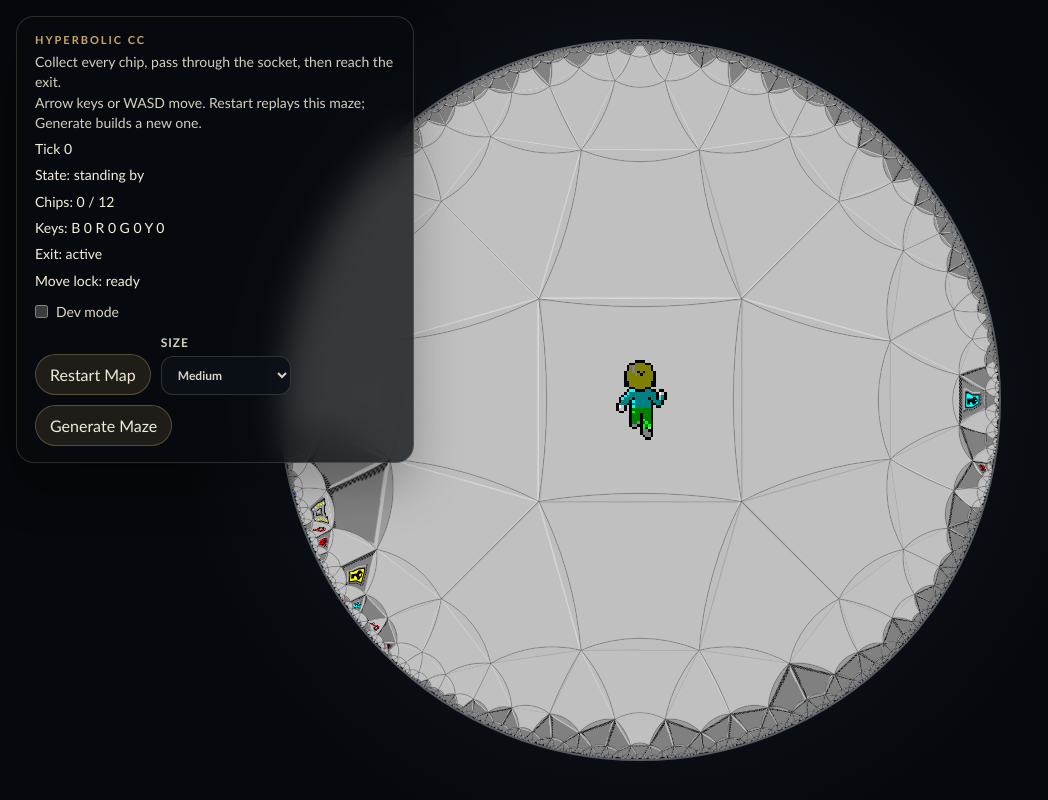
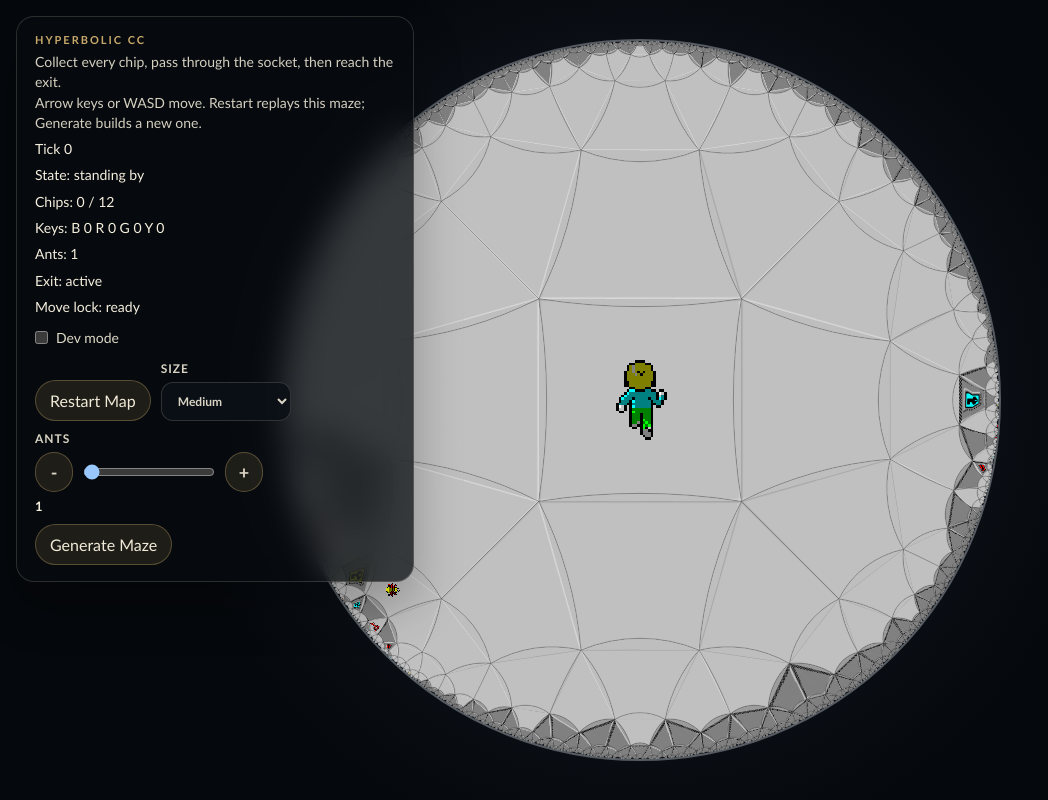
Before and after one commit to joshua-bone/hypercc, a React (Vite) app: page / in a window 1280 px wide. Shown: the whole page, without its empty margins (0-1048 px from the left). Built offline with nearby package versions, Linux system fonts and the light colour scheme.

Commit message:
Add ants and configurable ant spawns

```diff
--- a/src/grid45/adapters/canvasRenderer.ts
+++ b/src/grid45/adapters/canvasRenderer.ts
@@ -2,7 +2,7 @@ import { geodesicPolyline } from '../../hyper/geodesic'
 import { toCameraView } from '../domain/camera'
 import { doorColorFromFeature, keyColorFromFeature } from '../domain/model'
 import type { Grid45Tileset } from './spriteAtlas'
-import type { GameState, MazeCell } from '../domain/model'
+import type { AntState, Direction, GameState, MazeCell } from '../domain/model'
 
 type ScreenPoint = {
   x: number
@@ -83,6 +83,36 @@ function outlineBounds(outline: ProjectedOutline): { minX: number; minY: number;
   }
 
   return { minX, minY, maxX, maxY }
+}
+
+function directionFromViewDelta(dx: number, dy: number): Direction {
+  if (Math.abs(dx) > Math.abs(dy)) return dx >= 0 ? 'east' : 'west'
+  return dy >= 0 ? 'north' : 'south'
+}
+
+function shapeCenter(shape: ProjectedShape): ScreenPoint {
+  const sum = shape.corners.reduce(
+    (acc, corner) => ({
+      x: acc.x + corner.x,
+      y: acc.y + corner.y,
+    }),
+    { x: 0, y: 0 },
+  )
+  return {
+    x: sum.x / shape.corners.length,
+    y: sum.y / shape.corners.length,
+  }
+}
+
+function antSpriteFacing(ant: AntState, state: Pick<GameState, 'cameraAngle' | 'playerCellId' | 'world'>): Direction {
+  const antCell = state.world.cells[ant.cellId]
+  const targetId = antCell.exits[ant.facing]
+  if (targetId === null) return ant.facing
+
+  const playerCenter = state.world.cells[state.playerCellId].center
+  const antView = toCameraView(antCell.center, playerCenter, state.cameraAngle)
+  const targetView = toCameraView(state.world.cells[targetId].center, playerCenter, state.cameraAngle)
+  return directionFromViewDelta(targetView.x - antView.x, targetView.y - antView.y)
 }
 
 function traceCellPath(ctx: CanvasRenderingContext2D, outline: ProjectedOutline): void {
@@ -337,6 +367,31 @@ export function renderGrid45Scene(
     }
   }
 
+  for (const ant of state.ants) {
+    const antShape = projectedCells[ant.cellId]?.shape
+    if (!antShape) continue
+
+    const antCenter = shapeCenter(antShape)
+    const { minX, minY, maxX, maxY } = outlineBounds(antShape.outline)
+    const spriteSize = Math.max(18, Math.min(54, Math.min(maxX - minX, maxY - minY) * 0.3))
+
+    if (tileset) {
+      ctx.imageSmoothingEnabled = false
+      ctx.drawImage(
+        tileset.antSprites[antSpriteFacing(ant, state)],
+        antCenter.x - spriteSize / 2,
+        antCenter.y - spriteSize / 2,
+        spriteSize,
+        spriteSize,
+      )
+    } else {
+      ctx.fillStyle = '#7b311d'
+      ctx.beginPath()
+      ctx.arc(antCenter.x, antCenter.y, Math.max(3, spriteSize * 0.18), 0, 2 * Math.PI)
+      ctx.fill()
+    }
+  }
+
   const playerShape = projectedCells[playerCell.id].shape
   if (!tileset) fillCell(ctx, playerShape.outline, '#ffd166')
 
--- a/src/grid45/adapters/spriteAtlas.ts
+++ b/src/grid45/adapters/spriteAtlas.ts
@@ -15,6 +15,7 @@ export type Grid45Tileset = {
   keys: Record<KeyColor, HTMLCanvasElement>
   doors: Record<KeyColor, HTMLCanvasElement>
   playerSprites: Record<Direction, HTMLCanvasElement>
+  antSprites: Record<Direction, HTMLCanvasElement>
 }
 
 const playerTileRows: Record<Direction, number> = {
@@ -36,6 +37,13 @@ const doorTileRows: Record<KeyColor, number> = {
   red: 8,
   green: 9,
   yellow: 10,
+}
+
+const antTileRows: Record<Direction, number> = {
+  north: 1,
+  east: 2,
+  south: 3,
+  west: 4,
 }
 
 function createCanvas(width: number, height: number): HTMLCanvasElement {
@@ -127,5 +135,11 @@ export async function loadGrid45Tileset(src = DEFAULT_TILESET_URL): Promise<Grid
       south: applyMask(drawTile(image, { col: 10, row: playerTileRows.south }), drawTile(image, { col: 13, row: playerTileRows.south })),
       west: applyMask(drawTile(image, { col: 10, row: playerTileRows.west }), drawTile(image, { col: 13, row: playerTileRows.west })),
     },
+    antSprites: {
+      north: applyMask(drawTile(image, { col: 8, row: antTileRows.north }), drawTile(image, { col: 11, row: antTileRows.north })),
+      east: applyMask(drawTile(image, { col: 8, row: antTileRows.east }), drawTile(image, { col: 11, row: antTileRows.east })),
+      south: applyMask(drawTile(image, { col: 8, row: antTileRows.south }), drawTile(image, { col: 11, row: antTileRows.south })),
+      west: applyMask(drawTile(image, { col: 8, row: antTileRows.west }), drawTile(image, { col: 11, row: antTileRows.west })),
+    },
   }
 }
--- a/src/grid45/application/createGrid45Session.ts
+++ b/src/grid45/application/createGrid45Session.ts
@@ -1,6 +1,6 @@
 import { createInitialGameState, advanceGame } from '../domain/engine'
 import type { GameState, MoveIntent } from '../domain/model'
-import { createGrid45World, defaultWorldSize, type WorldSize } from '../domain/world'
+import { createGrid45World, defaultAntCount, defaultWorldSize, type WorldSize } from '../domain/world'
 import type { ClockPort, SeedPort } from './ports'
 
 export type Grid45Session = {
@@ -8,7 +8,7 @@ export type Grid45Session = {
   subscribe(listener: (state: GameState) => void): () => void
   setIntent(intent: MoveIntent): void
   restart(): void
-  reset(size?: WorldSize): void
+  reset(size?: WorldSize, antCount?: number): void
   start(): void
   stop(): void
 }
@@ -17,13 +17,15 @@ type CreateGrid45SessionOptions = {
   clock: ClockPort
   seedPort: SeedPort
   initialWorldSize?: WorldSize
+  initialAntCount?: number
 }
 
 export function createGrid45Session(options: CreateGrid45SessionOptions): Grid45Session {
-  const { clock, seedPort, initialWorldSize = defaultWorldSize } = options
+  const { clock, seedPort, initialWorldSize = defaultWorldSize, initialAntCount = defaultAntCount } = options
   const listeners = new Set<(state: GameState) => void>()
   let worldSize = initialWorldSize
-  const createWorld = () => createGrid45World({ seed: seedPort.nextSeed(), size: worldSize })
+  let antCount = initialAntCount
+  const createWorld = () => createGrid45World({ seed: seedPort.nextSeed(), size: worldSize, antCount })
   let currentWorld = createWorld()
 
   let state = createInitialGameState(currentWorld)
@@ -45,11 +47,11 @@ export function createGrid45Session(options: CreateGrid45SessionOptions): Grid45
   const tick = () => {
     state = advanceGame(state, pendingIntent)
     emit()
-    if (state.levelComplete) haltClock()
+    if (state.levelComplete || state.playerDead) haltClock()
   }
 
   const beginTicking = () => {
-    if (running || state.levelComplete) return
+    if (running || state.levelComplete || state.playerDead) return
     running = true
     stopClock = clock.start(tick)
   }
@@ -67,9 +69,9 @@ export function createGrid45Session(options: CreateGrid45SessionOptions): Grid45
     },
     setIntent(intent) {
       pendingIntent = intent
-      if (!running && intent !== 'stay' && !state.levelComplete) {
+      if (!running && intent !== 'stay' && !state.levelComplete && !state.playerDead) {
         tick()
-        if (!state.levelComplete) beginTicking()
+        if (!state.levelComplete && !state.playerDead) beginTicking()
       }
     },
     restart() {
@@ -78,8 +80,9 @@ export function createGrid45Session(options: CreateGrid45SessionOptions): Grid45
       state = createInitialGameState(currentWorld)
       emit()
     },
-    reset(size = worldSize) {
+    reset(size = worldSize, nextAntCount = antCount) {
       worldSize = size
+      antCount = nextAntCount
       haltClock()
       pendingIntent = 'stay'
       currentWorld = createWorld()
--- a/src/grid45/domain/engine.ts
+++ b/src/grid45/domain/engine.ts
@@ -1,6 +1,33 @@
 import { cameraAngleForMove } from './camera'
 import { resolveCameraRelativeExits } from './directions'
-import { createEmptyKeyInventory, doorColorFromFeature, keyColorFromFeature, type GameState, type MazeWorld, type MoveIntent, type TickOutcome } from './model'
+import {
+  createEmptyKeyInventory,
+  doorColorFromFeature,
+  keyColorFromFeature,
+  type AntState,
+  type Direction,
+  type GameState,
+  type MazeWorld,
+  type MoveIntent,
+  type TickOutcome,
+} from './model'
+
+const antTurnPriority: Record<Direction, Direction[]> = {
+  north: ['west', 'north', 'east', 'south'],
+  east: ['north', 'east', 'south', 'west'],
+  south: ['east', 'south', 'west', 'north'],
+  west: ['south', 'west', 'north', 'east'],
+}
+
+type AntTraversalState = Pick<
+  GameState,
+  'world' | 'remainingChipCellIds' | 'collectedKeyCellIds' | 'openedDoorCellIds' | 'socketCleared'
+>
+
+type AntAdvanceResult = {
+  ants: AntState[]
+  playerDead: boolean
+}
 
 export function createInitialGameState(world: MazeWorld): GameState {
   return {
@@ -11,11 +38,13 @@ export function createInitialGameState(world: MazeWorld): GameState {
     recoveryTicks: 0,
     lastIntent: 'stay',
     lastOutcome: 'resting',
+    ants: world.initialAnts.map((ant) => ({ ...ant })),
     remainingChipCellIds: new Set(world.chipCellIds),
     collectedKeyCellIds: new Set<number>(),
     openedDoorCellIds: new Set<number>(),
     keyInventory: createEmptyKeyInventory(),
     socketCleared: false,
+    playerDead: false,
     levelComplete: false,
     world,
   }
@@ -30,17 +59,102 @@ function canEnterCell(state: GameState, targetId: number): boolean {
   return true
 }
 
+function antCanEnterCell(
+  state: AntTraversalState,
+  targetId: number,
+  playerCellId: number,
+  occupiedCellIds: Set<number>,
+): boolean {
+  if (targetId === playerCellId) return true
+  if (occupiedCellIds.has(targetId)) return false
+
+  const cell = state.world.cells[targetId]
+  if (cell.kind !== 'floor') return false
+
+  const doorColor = doorColorFromFeature(cell.feature)
+  if (doorColor !== null) return state.openedDoorCellIds.has(targetId)
+  if (cell.feature === 'socket') return state.socketCleared
+  if (cell.feature === 'chip') return !state.remainingChipCellIds.has(targetId)
+
+  const keyColor = keyColorFromFeature(cell.feature)
+  if (keyColor !== null) return state.collectedKeyCellIds.has(targetId)
+
+  return cell.feature === 'none'
+}
+
+function advanceAnts(
+  state: AntTraversalState,
+  ants: AntState[],
+  playerCellId: number,
+): AntAdvanceResult {
+  const nextAnts: AntState[] = []
+  const occupiedCellIds = new Set(ants.map((ant) => ant.cellId))
+
+  for (let antIndex = 0; antIndex < ants.length; antIndex += 1) {
+    const ant = ants[antIndex]
+    occupiedCellIds.delete(ant.cellId)
+
+    if (ant.recoveryTicks > 0) {
+      nextAnts.push({
+        ...ant,
+        recoveryTicks: ant.recoveryTicks - 1,
+      })
+      occupiedCellIds.add(ant.cellId)
+      continue
+    }
+
+    const cell = state.world.cells[ant.cellId]
+    let moved = false
+
+    for (const direction of antTurnPriority[ant.facing]) {
+      const targetId = cell.exits[direction]
+      if (targetId === null || !antCanEnterCell(state, targetId, playerCellId, occupiedCellIds)) continue
+
+      const nextAnt = {
+        ...ant,
+        cellId: targetId,
+        facing: direction,
+        recoveryTicks: 1,
+      }
+      nextAnts.push(nextAnt)
+
+      if (targetId === playerCellId) {
+        return {
+          ants: [...nextAnts, ...ants.slice(antIndex + 1).map((remainingAnt) => ({ ...remainingAnt }))],
+          playerDead: true,
+        }
+      }
+
+      occupiedCellIds.add(targetId)
+      moved = true
+      break
+    }
+
+    if (moved) continue
+
+    nextAnts.push({ ...ant })
+    occupiedCellIds.add(ant.cellId)
+  }
+
+  return {
+    ants: nextAnts,
+    playerDead: false,
+  }
+}
+
 export function advanceGame(state: GameState, intent: MoveIntent): GameState {
   let playerCellId = state.playerCellId
   let playerFacing = state.playerFacing
   let cameraAngle = state.cameraAngle
   let recoveryTicks = state.recoveryTicks
   let lastOutcome: TickOutcome = 'resting'
+  let ants = state.ants
   let remainingChipCellIds = state.remainingChipCellIds
   let collectedKeyCellIds = state.collectedKeyCellIds
   let openedDoorCellIds = state.openedDoorCellIds
   let keyInventory = state.keyInventory
   let socketCleared = state.socketCleared
+  let playerDead = state.playerDead
   let levelComplete = state.levelComplete
 
   if (levelComplete) {
@@ -48,6 +162,14 @@ export function advanceGame(state: GameState, intent: MoveIntent): GameState {
       ...state,
       lastIntent: intent,
       lastOutcome: 'completed',
+    }
+  }
+
+  if (playerDead) {
+    return {
+      ...state,
+      lastIntent: intent,
+      lastOutcome: 'dead',
     }
   }
 
@@ -75,6 +197,12 @@ export function advanceGame(state: GameState, intent: MoveIntent): GameState {
       cameraAngle = cameraAngleForMove(state.world.cells[playerCellId].center, targetCell.center, intent)
       playerCellId = targetId
 
+      const collidedWithAnt = state.ants.some((ant) => ant.cellId === targetId)
+      if (collidedWithAnt) {
+        playerDead = true
+        lastOutcome = 'dead'
+        recoveryTicks = 0
+      } else {
         if (state.remainingChipCellIds.has(targetId)) {
           remainingChipCellIds = new Set(state.remainingChipCellIds)
           remainingChipCellIds.delete(targetId)
@@ -95,9 +223,30 @@ export function advanceGame(state: GameState, intent: MoveIntent): GameState {
         levelComplete = targetId === state.world.exitCellId
         recoveryTicks = levelComplete ? 0 : 1
         lastOutcome = levelComplete ? 'completed' : 'moved'
+      }
     } else {
       playerFacing = intent
       lastOutcome = 'blocked'
+    }
+  }
+
+  if (!playerDead && !levelComplete) {
+    const antAdvance = advanceAnts(
+      {
+        world: state.world,
+        remainingChipCellIds,
+        collectedKeyCellIds,
+        openedDoorCellIds,
+        socketCleared,
+      },
+      ants,
+      playerCellId,
+    )
+    ants = antAdvance.ants
+    if (antAdvance.playerDead) {
+      playerDead = true
+      recoveryTicks = 0
+      lastOutcome = 'dead'
     }
   }
 
@@ -110,11 +259,13 @@ export function advanceGame(state: GameState, intent: MoveIntent): GameState {
     recoveryTicks,
     lastIntent: intent,
     lastOutcome,
+    ants,
     remainingChipCellIds,
     collectedKeyCellIds,
     openedDoorCellIds,
     keyInventory,
     socketCleared,
+    playerDead,
     levelComplete,
   }
 }
--- a/src/grid45/domain/world.ts
+++ b/src/grid45/domain/world.ts
@@ -22,6 +22,7 @@ const WORLD_GENERATION_ATTEMPTS = 120
 const GATE_CANDIDATE_LIMIT = 20
 const FRONTIER_SAMPLE_COUNT = 6
 const DEFAULT_WORLD_SIZE: WorldSize = 'medium'
+const DEFAULT_ANT_COUNT = 1
 const KEY_COLORS: KeyColor[] = ['blue', 'red', 'yellow', 'green']
 
 export const worldSizes = ['tiny', 'small', 'medium', 'large', 'huge'] as const
@@ -80,10 +81,12 @@ const worldSizeConfigs: Record<WorldSize, WorldSizeConfig> = {
 }
 
 export const defaultWorldSize = DEFAULT_WORLD_SIZE
+export const defaultAntCount = DEFAULT_ANT_COUNT
 
 type CreateGrid45WorldOptions = {
   seed: number
   size?: WorldSize
+  antCount?: number
   maxCells?: number
   maxCenterRadius?: number
 }
@@ -1124,8 +1127,33 @@ function rotateCell(cell: HyperCell): Pick<MazeCell, 'id' | 'center' | 'vertices
   }
 }
 
+function buildInitialAnts(cells: MazeCell[], startCellId: number, antCount: number, seed: number): MazeWorld['initialAnts'] {
+  if (antCount <= 0) return []
+
+  const rng = mulberry32(seed)
+  const candidateCellIds = cells
+    .filter((cell) => cell.kind === 'floor' && cell.feature === 'none' && cell.id !== startCellId)
+    .map((cell) => cell.id)
+
+  for (let index = candidateCellIds.length - 1; index > 0; index -= 1) {
+    const swapIndex = Math.floor(rng() * (index + 1))
+    const temp = candidateCellIds[index]
+    candidateCellIds[index] = candidateCellIds[swapIndex]
+    candidateCellIds[swapIndex] = temp
+  }
+
+  const spawnCount = Math.min(Math.max(0, Math.floor(antCount)), candidateCellIds.length)
+  return candidateCellIds.slice(0, spawnCount).map((cellId, id) => ({
+    id,
+    cellId,
+    facing: directions[Math.floor(rng() * directions.length)],
+    recoveryTicks: 0,
+  }))
+}
+
 export function createGrid45World(options: CreateGrid45WorldOptions): MazeWorld {
   const size = options.size ?? DEFAULT_WORLD_SIZE
+  const antCount = Math.max(0, Math.floor(options.antCount ?? DEFAULT_ANT_COUNT))
   const config = worldSizeConfigs[size]
   const maxCells = options.maxCells ?? config.maxCells
   const maxCenterRadius = options.maxCenterRadius ?? config.maxCenterRadius
@@ -1175,17 +1203,20 @@ export function createGrid45World(options: CreateGrid45WorldOptions): MazeWorld
       continue
     }
 
+    const cells = draftCells.map((cell) => ({
+      ...cell,
+      kind: roomLayout.layout?.cellKinds[cell.id] ?? 'wall',
+      feature: progression.layout?.cellFeatures[cell.id] ?? 'none',
+    }))
+
     return {
       startCellId,
       chipCellIds: progression.layout.chipCellIds,
       socketCellId: progression.layout.socketCellId,
       exitCellId: progression.layout.exitCellId,
       areaDag: progression.layout.areaDag,
-      cells: draftCells.map((cell) => ({
-        ...cell,
-        kind: roomLayout.layout?.cellKinds[cell.id] ?? 'wall',
-        feature: progression.layout?.cellFeatures[cell.id] ?? 'none',
-      })),
+      initialAnts: buildInitialAnts(cells, startCellId, antCount, mixSeed(attemptSeed, 811)),
+      cells,
     }
   }
 
--- a/src/grid45/ui/Grid45App.tsx
+++ b/src/grid45/ui/Grid45App.tsx
@@ -5,7 +5,10 @@ import { createIntervalClock } from '../adapters/intervalClock'
 import { attachKeyboardIntent } from '../adapters/keyboardIntent'
 import { loadGrid45Tileset, type Grid45Tileset } from '../adapters/spriteAtlas'
 import { keyColors, type GameState, type KeyColor } from '../domain/model'
-import { defaultWorldSize, worldSizes, type WorldSize } from '../domain/world'
+import { defaultAntCount, defaultWorldSize, worldSizes, type WorldSize } from '../domain/world'
+
+const MIN_ANT_COUNT = 0
+const MAX_ANT_COUNT = 128
 
 const keyLabels: Record<KeyColor, string> = {
   blue: 'B',
@@ -40,12 +43,15 @@ function createSession(): Grid45Session {
       nextSeed,
     },
     initialWorldSize: defaultWorldSize,
+    initialAntCount: defaultAntCount,
   })
 }
 
 function describeOutcome(snapshot: GameState): string {
   if (snapshot.levelComplete) return 'You Win!'
+  if (snapshot.playerDead) return 'You Died!'
   if (snapshot.lastOutcome === 'completed') return 'You Win!'
+  if (snapshot.lastOutcome === 'dead') return 'You Died!'
   if (snapshot.lastOutcome === 'locked') return 'cooldown tick'
   if (snapshot.lastOutcome === 'moved') return `moved ${snapshot.lastIntent}`
   if (snapshot.lastOutcome === 'blocked') return `blocked ${snapshot.lastIntent}`
@@ -170,9 +176,11 @@ export default function Grid45App() {
   const [tileset, setTileset] = useState<Grid45Tileset | null>(null)
   const [showDagValidator, setShowDagValidator] = useState(false)
   const [worldSize, setWorldSize] = useState<WorldSize>(defaultWorldSize)
+  const [antCount, setAntCount] = useState<number>(defaultAntCount)
   const totalChips = snapshot.world.chipCellIds.length
   const chipsRemaining = snapshot.remainingChipCellIds.size
   const chipsCollected = totalChips - chipsRemaining
+  const antTotal = snapshot.world.initialAnts.length
   const showDevToggle = import.meta.env.DEV
 
   useEffect(() => {
@@ -232,6 +240,7 @@ export default function Grid45App() {
     <div className="grid45App">
       <canvas ref={canvasRef} className="grid45Canvas" />
       {snapshot.levelComplete ? <div className="grid45Win">You Win!</div> : null}
+      {snapshot.playerDead ? <div className="grid45Lose">You Died!</div> : null}
       {showDevToggle && showDagValidator ? <DagValidatorPanel snapshot={snapshot} /> : null}
       <div className="grid45Hud">
         <div className="grid45Eyebrow">Hyperbolic CC</div>
@@ -241,6 +250,7 @@ export default function Grid45App() {
         <div className="grid45Metrics">State: {describeOutcome(snapshot)}</div>
         <div className="grid45Metrics">Chips: {chipsCollected} / {totalChips}</div>
         <div className="grid45Metrics">Keys: {formatKeyInventory(snapshot)}</div>
+        <div className="grid45Metrics">Ants: {antTotal}</div>
         <div className="grid45Metrics">Exit: {snapshot.levelComplete ? 'reached' : 'active'}</div>
         <div className="grid45Metrics">Move lock: {snapshot.recoveryTicks > 0 ? 'armed for next tick' : 'ready'}</div>
         {showDevToggle ? (
@@ -271,7 +281,28 @@ export default function Grid45App() {
               ))}
             </select>
           </label>
-          <button className="grid45Button" onClick={() => session.reset(worldSize)}>
+          <label className="grid45SelectLabel grid45AntControl">
+            <span>Ants</span>
+            <div className="grid45AntRow">
+              <button className="grid45Button grid45StepButton" type="button" onClick={() => setAntCount((count) => Math.max(MIN_ANT_COUNT, count - 1))}>
+                -
+              </button>
+              <input
+                className="grid45Slider"
+                type="range"
+                min={MIN_ANT_COUNT}
+                max={MAX_ANT_COUNT}
+                step={1}
+                value={antCount}
+                onChange={(event) => setAntCount(Number(event.target.value))}
+              />
+              <button className="grid45Button grid45StepButton" type="button" onClick={() => setAntCount((count) => Math.min(MAX_ANT_COUNT, count + 1))}>
+                +
+              </button>
+            </div>
+            <span className="grid45AntValue">{antCount}</span>
+          </label>
+          <button className="grid45Button" onClick={() => session.reset(worldSize, antCount)}>
             Generate Maze
           </button>
         </div>
--- a/src/grid45/ui/grid45.css
+++ b/src/grid45/ui/grid45.css
@@ -29,7 +29,8 @@ body {
   height: 100%;
 }
 
-.grid45Win {
+.grid45Win,
+.grid45Lose {
   position: absolute;
   top: 50%;
   left: 50%;
@@ -47,6 +48,11 @@ body {
   letter-spacing: 0.04em;
   text-transform: uppercase;
   pointer-events: none;
+}
+
+.grid45Lose {
+  border-color: rgba(255, 120, 120, 0.3);
+  color: #ff9b9b;
 }
 
 .grid45Hud {
@@ -143,6 +149,34 @@ body {
   font: inherit;
   text-transform: none;
   letter-spacing: normal;
+}
+
+.grid45AntControl {
+  min-width: 180px;
+}
+
+.grid45AntRow {
+  display: flex;
+  align-items: center;
+  gap: 8px;
+}
+
+.grid45StepButton {
+  min-width: 38px;
+  padding-inline: 0;
+  font-size: 18px;
+  line-height: 1;
+}
+
+.grid45Slider {
+  width: 132px;
+}
+
+.grid45AntValue {
+  color: #f6efde;
+  font-size: 13px;
+  letter-spacing: normal;
+  text-transform: none;
 }
 
 .grid45DagPanel {
```
Also changed, not shown: src/grid45/domain/model.ts (+11 -1 lines). Lines whose indentation alone changed are shown as unchanged.
